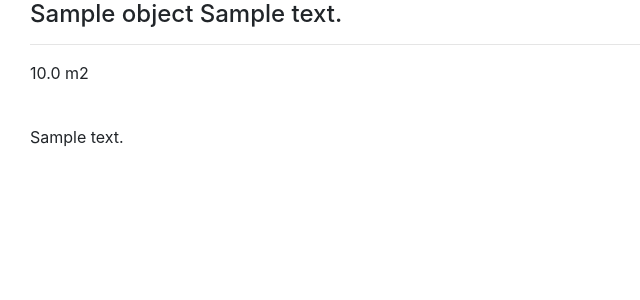
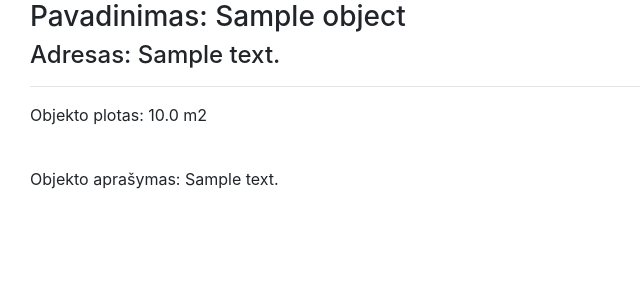
Before and after one commit to mindaugasI/RE_book, a Django app: page /house-book/objects/1 in a window 1280 px wide. Shown: the part 82-382 px from the top of the page, without its empty margins (0-640 px from the left). Run offline with Django 4.2, Linux system fonts and the light colour scheme; a user stored in the database is signed in; tables that the repository leaves empty hold one stand-in row (values such as "Sample post"); some libraries are stand-ins or nearby versions.

Commit message:
modified html: object, unpayed

```diff
--- a/house_book/templates/object.html
+++ b/house_book/templates/object.html
@@ -2,12 +2,13 @@
 
 {% block content %}
     <div class="container object">
-    <h4>{{ object.obj_name }} {{ object.obj_address }}</h4>
+        <h3>Pavadinimas: {{ object.obj_name }}</h3>
+        <h4>Adresas: {{ object.obj_address }}</h4>
     <hr/>
-    <p>{{ object.obj_size }} m2</p>
+    <p>Objekto plotas: {{ object.obj_size }} m2</p>
     </hr>
     </br>
-        <p>{{ object.obj_description }}</p>
+        <p>Objekto aprašymas: {{ object.obj_description }}</p>
 
     </div>
 {% endblock %}
--- a/house_book/templates/unpayed.html
+++ b/house_book/templates/unpayed.html
@@ -1,12 +1,11 @@
 {% extends "base.html" %}
 
 {% block content %}
-    <h1>Page under construction...</h1>
-    <h2>Neapmoketos saskaitos</h2>
+    <h1>Neapmoketos saskaitos</h1>
 
 {{ unpayed.display_not_payed }}
 {% for invoice in unpayed %}
-    <p>Skola: {{ invoice.display_not_payed }}</p>
+<p>Skola - <strong>{{ invoice.display_not_payed }} EUR</strong> - {{ invoice.invoice_number }} - {{ invoice.invoice_date }}</p>
 {% endfor %}
 
 {% endblock %}
```
